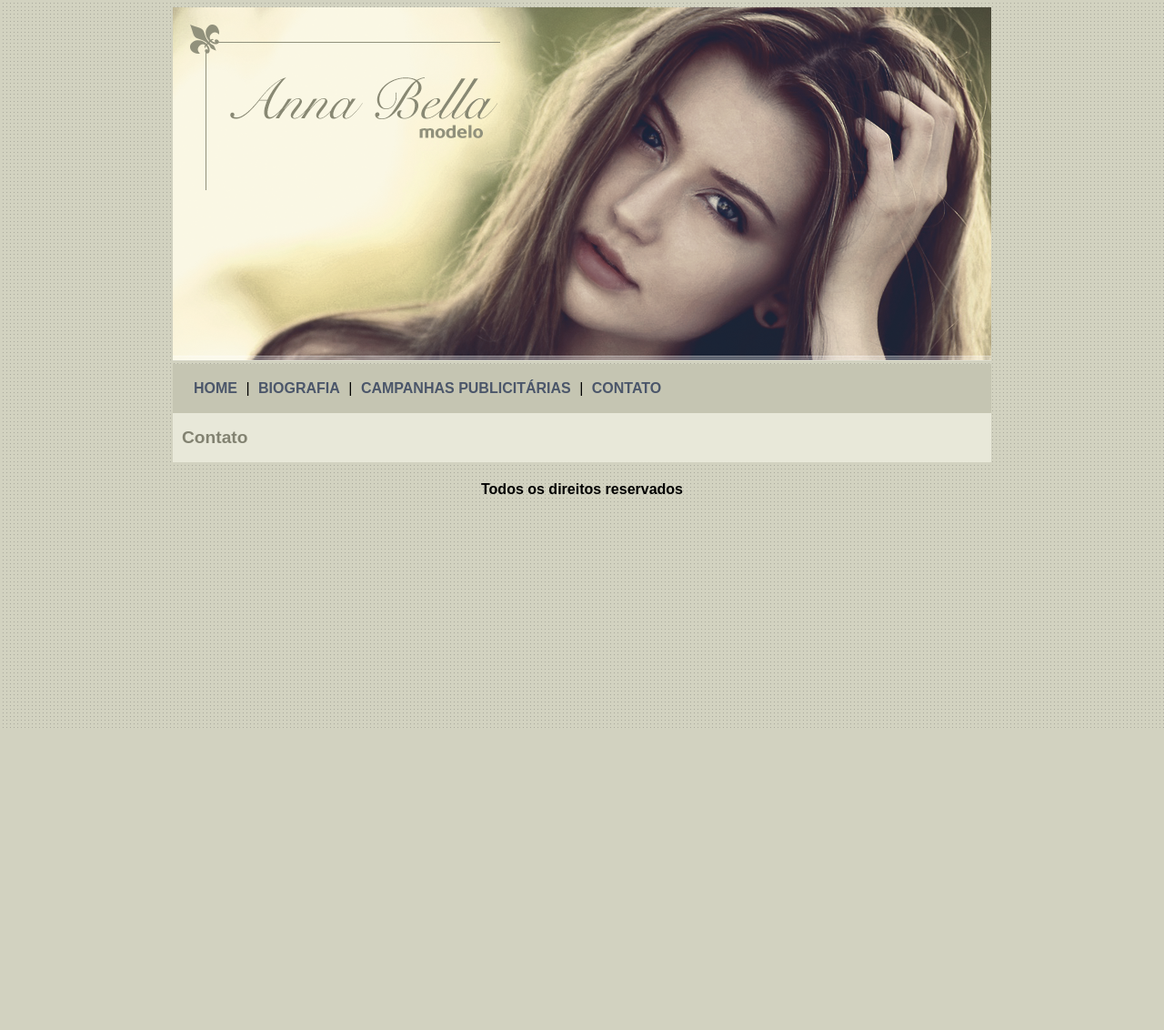
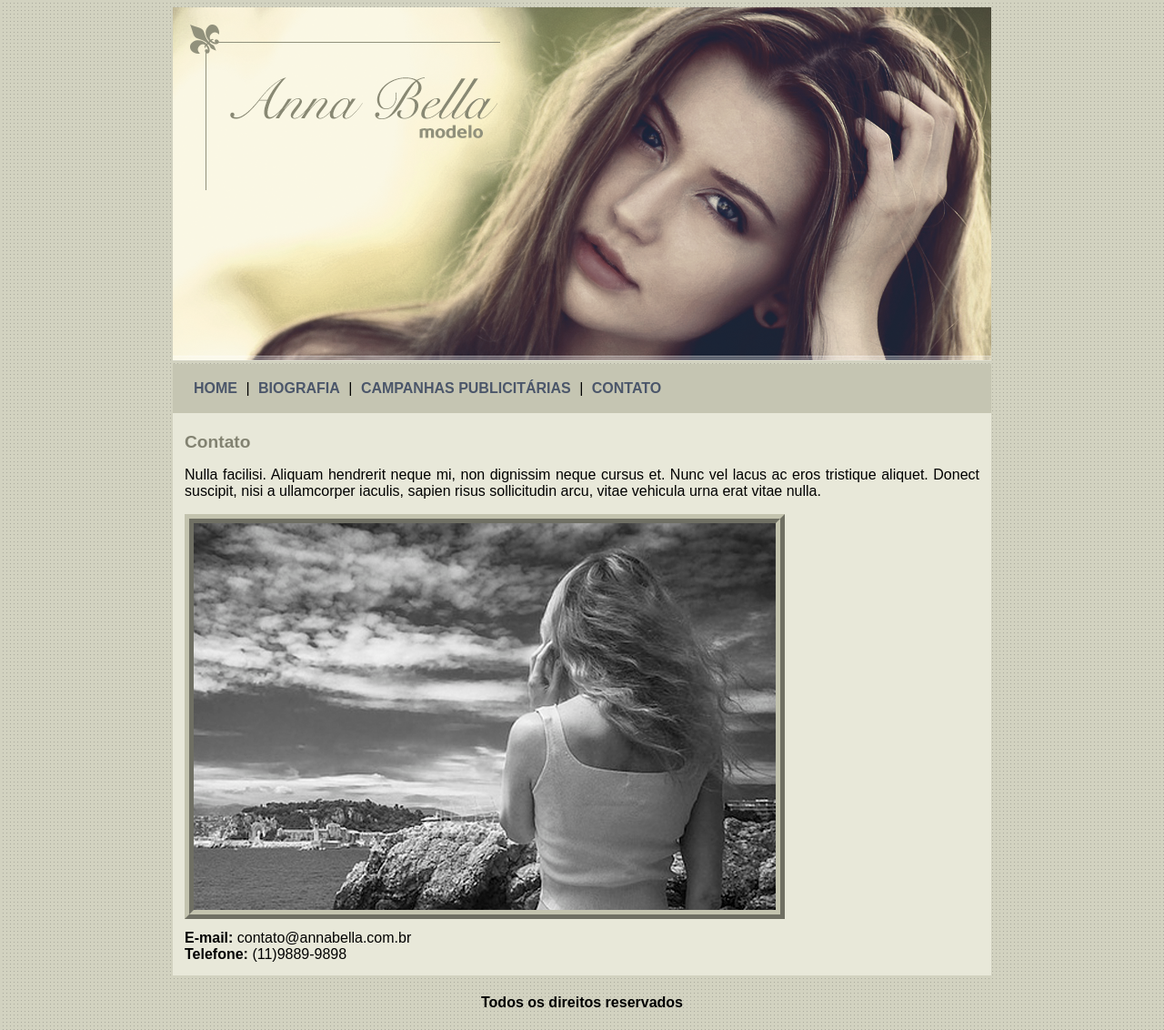
Before and after one commit to danigvg/Projetos_Curso_Web, a PHP site: page /contato.html in a window 1280 px wide. Shown: the whole page at 91% size. Before the commit the page ends 800 px from the top, so only its background shows below. Run offline with PHP 8.4, Linux system fonts and the light colour scheme.

Commit message:
ADD Conteúdo e estilo da página contato.html

```diff
--- a/contato.html
+++ b/contato.html
@@ -20,7 +20,20 @@
             <!--Inicio conteúdo-->
             <div id="conteudo">
                 <h1>Contato</h1>
+                <p>
+                    Nulla facilisi. Aliquam hendrerit neque mi, non dignissim
+                    neque cursus et. Nunc vel lacus ac eros tristique aliquet.
+                    Donect suscipit, nisi a ullamcorper iaculis, sapien risus
+                    sollicitudin arcu, vitae vehicula urna erat vitae nulla.
 
+                </p>
+                <img src="imagens/foto1.png" alt="campanha 01" class="img-campanhas">
+                <div id="contato">
+                    <strong>E-mail:</strong>
+                    contato@annabella.com.br<br>
+                    <strong>Telefone:</strong>
+                    (11)9889-9898
+                </div>
 
 
             </div> <!--Fim Conteúdo-->
--- a/estilo.css
+++ b/estilo.css
@@ -25,7 +25,7 @@ a{
 
 #conteudo {
     background-color: #e8e8d9;
-    padding:3px 10px 3px 10px;
+    padding:8px 13px 6px 13px;
     text-align: justify;
 }
 
@@ -38,6 +38,10 @@ h1{
     border: 10px #c3c3ae;
     border-style:ridge;
 }
+#contato{
+    padding-top: 8px;
+    padding-bottom: 8px;
+}
 
 #rodape{
     text-align: center;
```
